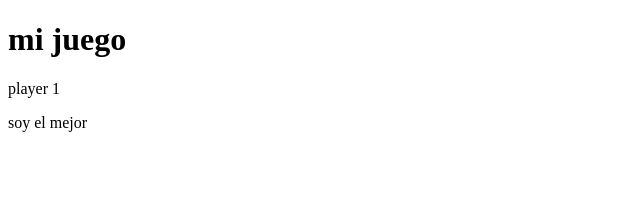
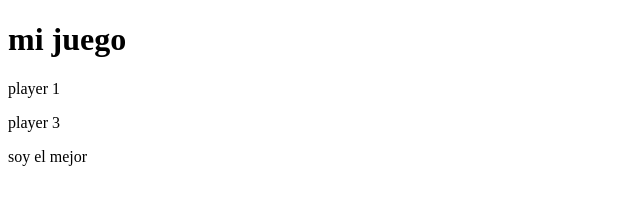
Before and after one commit to CaSaNoVa20-nan/trabajo-comic, a plain HTML site: page index.html in a window 1280 px wide. Shown: the whole page, without its empty margins (0-640 px from the left). Drawn offline with Linux system fonts and the light colour scheme.

Commit message:
se agrego otro jugador

```diff
--- a/index.html
+++ b/index.html
@@ -8,6 +8,7 @@
 <body>
     <h1> mi juego</h1>
 <p>player 1<p>
+    <p>player 3<p>
     <p>soy el mejor<p>
 </body>
 </html>
```
